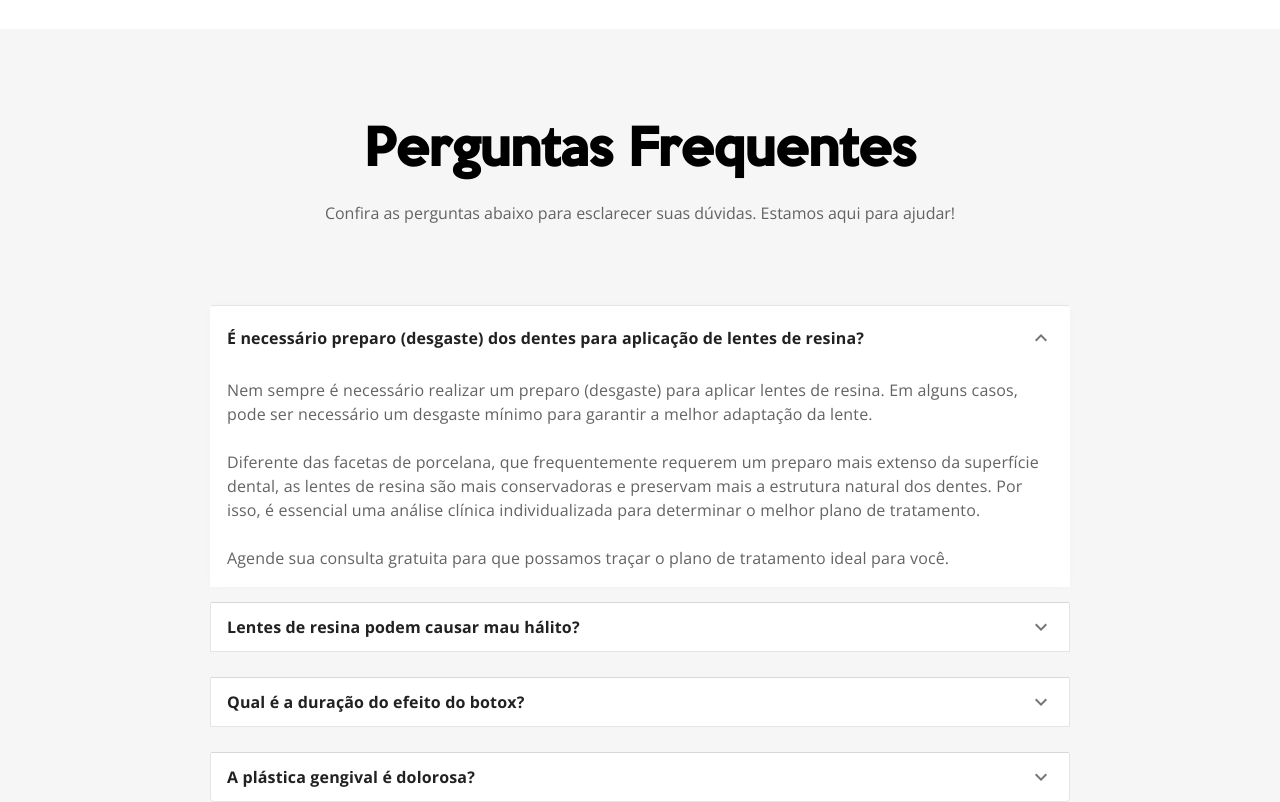
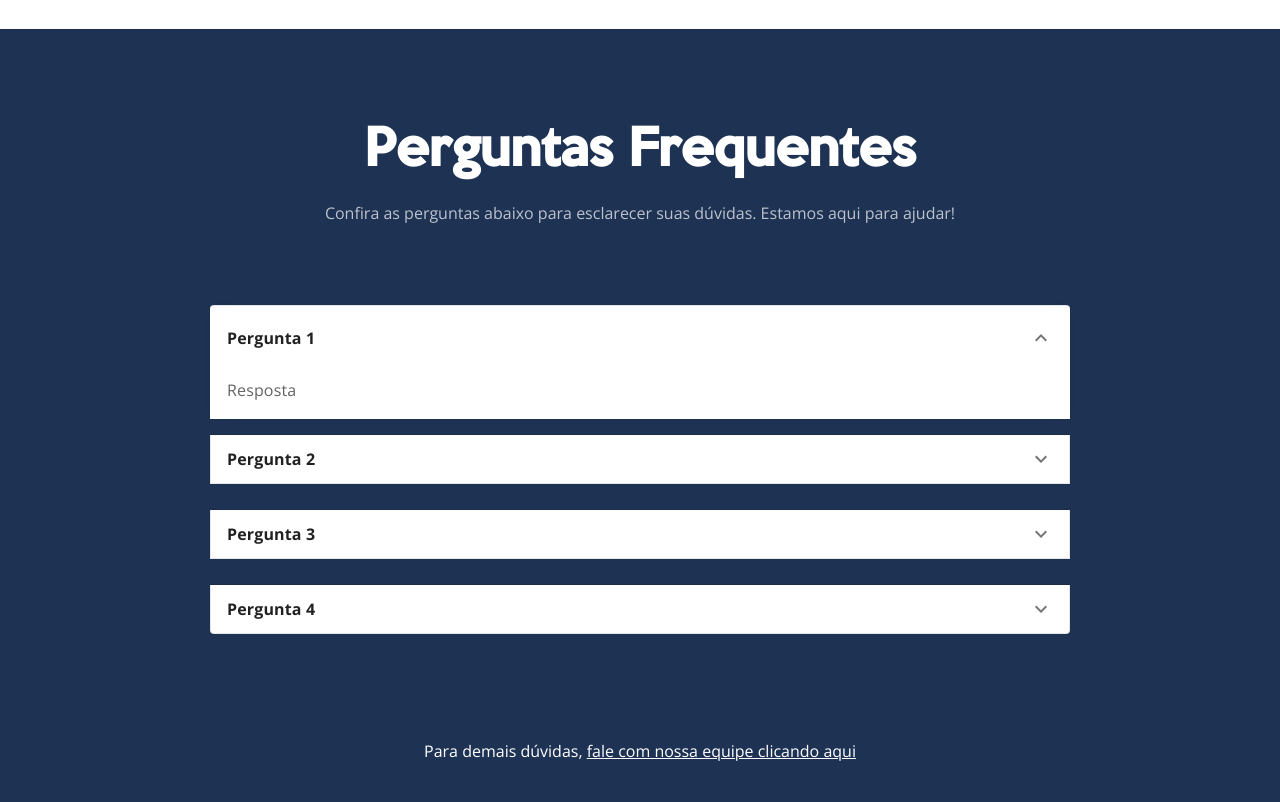
Before and after one commit to EdisonMatos/Dev-Template, a React (Vite) app: page / in a window 1280 px wide. Shown: the part 1400-2202 px from the top of the page. Built offline with nearby package versions, Linux system fonts and the light colour scheme.

Commit message:
feat: Pre-finaliza footer

```diff
--- a/src/components/sectionElements/SectionHeader.jsx
+++ b/src/components/sectionElements/SectionHeader.jsx
@@ -7,7 +7,8 @@ export default function SectionHeader(props) {
   const sectionHeaderTitle = props.sectionHeaderTitle;
   const sectionHeaderSubtitle = props.sectionHeaderSubtitle;
   const className = props.className;
-  const textColor = props.textColor;
+  const titleColor = props.titleColor;
+  const subtitleColor = props.subtitleColor;
 
   SectionHeader.propTypes = {
     sectionHeaderTitle: PropTypes.any,
@@ -19,10 +20,10 @@ export default function SectionHeader(props) {
     <div
       className={`w-[90%] tablet1:w-[80%] desktop1:w-[60%] max-w-[729px] ${className}`}
     >
-      <SectionTitles className={textColor}>
+      <SectionTitles className={titleColor}>
         <MotionDivDownToUp>{sectionHeaderTitle}</MotionDivDownToUp>
       </SectionTitles>
-      <SectionSubtitles className={textColor}>
+      <SectionSubtitles className={subtitleColor}>
         <MotionDivDownToUp>{sectionHeaderSubtitle}</MotionDivDownToUp>
       </SectionSubtitles>
     </div>
--- a/src/components/sections/Faq.jsx
+++ b/src/components/sections/Faq.jsx
@@ -11,11 +11,13 @@ const whatsappContactLink = `https://wa.me/` + `${links.ctaWhatsapp}`;
 
 export default function Faq() {
   return (
-    <SectionArea id="faq" className="bg-quinary">
+    <SectionArea id="faq" className="bg-[#1E3254]">
       <SectionHeader
         className="text-center"
         sectionHeaderTitle={content.texts.faq.title}
         sectionHeaderSubtitle={content.texts.faq.subtitle}
+        titleColor="text-white"
+        subtitleColor="text-white opacity-70"
       />
 
       <SectionWrapper className="flex justify-center">
@@ -25,12 +27,12 @@ export default function Faq() {
           </div>
         </MotionDivDownToUp>
         <MotionDivDownToUp>
-          <Paragraphs className="text-center">
+          <Paragraphs className="text-center text-white">
             Para demais dúvidas,{" "}
             <a
               href={whatsappContactLink}
               target="_blank"
-              className="transition text-tertiary hover:underline"
+              className="transition underline"
             >
               {" "}
               fale com nossa equipe clicando aqui
--- a/src/content/content.jsx
+++ b/src/content/content.jsx
@@ -443,51 +443,20 @@ const content = {
         "Confira as perguntas abaixo para esclarecer suas dúvidas. Estamos aqui para ajudar!",
       questions: {
         question1: {
-          question:
-            "É necessário preparo (desgaste) dos dentes para aplicação de lentes de resina?",
-          answer: (
-            <p>
-              Nem sempre é necessário realizar um preparo (desgaste) para
-              aplicar lentes de resina. Em alguns casos, pode ser necessário um
-              desgaste mínimo para garantir a melhor adaptação da lente.
-              <br />
-              <br />
-              Diferente das facetas de porcelana, que frequentemente requerem um
-              preparo mais extenso da superfície dental, as lentes de resina são
-              mais conservadoras e preservam mais a estrutura natural dos
-              dentes. Por isso, é essencial uma análise clínica individualizada
-              para determinar o melhor plano de tratamento.
-              <br />
-              <br />
-              Agende sua consulta gratuita para que possamos traçar o plano de
-              tratamento ideal para você.
-            </p>
-          ),
+          question: "Pergunta 1",
+          answer: "Resposta",
         },
         question2: {
-          question: "Lentes de resina podem causar mau hálito?",
-          answer: (
-            <p>
-              Lentes de resina, por si só, não causam mau hálito. No entanto, se
-              não forem adequadamente mantidas, podem contribuir para o acúmulo
-              de placa bacteriana e restos de alimentos, o que pode levar ao mau
-              hálito. <br />
-              <br />É essencial manter uma boa higiene bucal, incluindo
-              escovação regular, uso do fio dental e visitas periódicas ao
-              dentista, para garantir que as lentes de resina permaneçam limpas
-              e saudáveis, prevenindo assim o mau hálito.
-            </p>
-          ),
+          question: "Pergunta 2",
+          answer: "Resposta 2",
         },
         question3: {
-          question: "Qual é a duração do efeito do botox?",
-          answer:
-            "O efeito do botox geralmente dura entre 5 a 6 meses. Após esse período, o músculo volta a funcionar normalmente, e pode ser necessário fazer uma nova aplicação para manter os resultados.",
+          question: "Pergunta 3",
+          answer: "Resposta 3",
         },
         question4: {
-          question: "A plástica gengival é dolorosa?",
-          answer:
-            "Não, a plástica gengival não é dolorosa. Durante o procedimento, é utilizada anestesia local para garantir que você não sinta desconforto. Após a cirurgia, qualquer desconforto pode ser controlado com medicamentos prescritos, garantindo um pós-operatório tranquilo.",
+          question: "Pergunta 4",
+          answer: "Resposta 4",
         },
       },
     },
```
